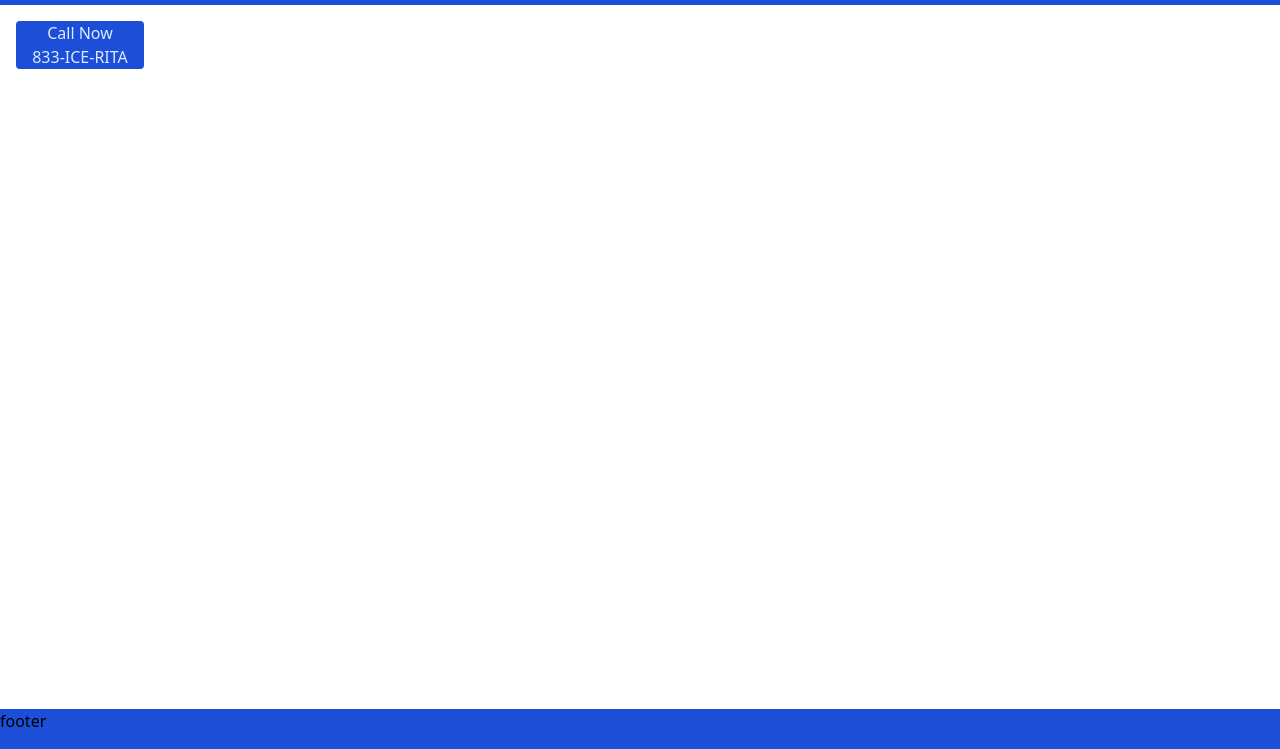
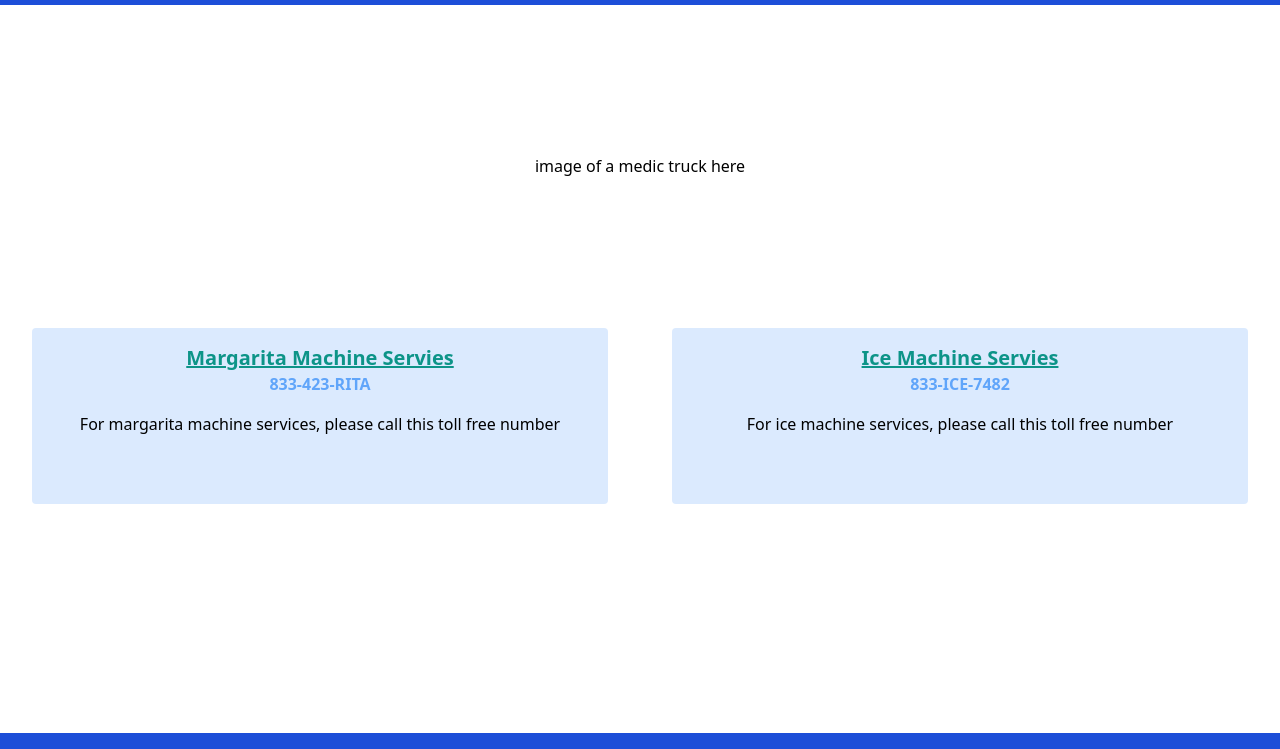
Before and after one commit to gunnarjessee/simmons_website, a plain HTML site: page index.html in a window 1280 px wide. Shown: the part 51-800 px from the top of the page. Drawn offline with Linux system fonts and the light colour scheme.

Commit message:
updates to styling

```diff
--- a/index.html
+++ b/index.html
@@ -4,11 +4,12 @@
         <meta charset="UTF-8">
         <meta http-equiv="X-UA-Compatible" content="IE=edge">
         <meta name="viewport" content="width=device-width, initial-scale=1.0">
+        <meta author="Gunnar Jessee">
         <title>Ice Machine Medic | Margarita Medic</title>
         <link href="/dist/output.css" rel="stylesheet">
     </head>
 
-    <body class="bg-blue-400">
+    <body class="">
         <div class="flex flex-col h-screen justify-between">
             <nav class="bg-blue-700 pt-4 pb-2 text-blue-100">
                 <div class="text-center md:text-2xl sm:text-xl">
@@ -17,15 +18,33 @@
                 </div>
             </nav>
 
-            <main class="bg-white h-screen justify-center">
-                <div class="bg-blue-700 w-32 mt-4 ml-4 text-center text-blue-100 rounded">
-                    <h1>Call Now</h1>
-                    <p1>833-ICE-RITA</p1>
+            <div class="text-center">
+                image of a medic truck here
+            </div>
+
+            <main class="flex justify-center">
+                <div class="card-holder">
+                    <div class="bg-blue-100 rounded h-44 pop">
+                        <h1 class="card">
+                            Margarita Machine Servies
+                        </h1>
+                        <p class="text-center text-blue-400 font-bold">833-423-RITA</p>
+                        <p class="text-center font-sm mt-4">For margarita machine services, please call this toll free number</p>
+                    </div>
+
+                    <div class="bg-blue-100 rounded h-44 pop">
+                        <h1 class="card">
+                            Ice Machine Servies
+                        </h1>
+                        <p class="text-center text-blue-400 font-bold">833-ICE-7482</p>
+                        <p class="text-center font-sm mt-4">For ice machine services, please call this toll free number</p>
+                    </div>
                 </div>
+
             </main>
 
             <footer class="bg-blue-700 pb-4">
-                footer
+
             </footer>
         </div>
 
--- a/src/input.css
+++ b/src/input.css
@@ -1,3 +1,20 @@
 @tailwind base;
 @tailwind components;
 @tailwind utilities;
+
+
+@layer components {
+    .card {
+        @apply text-center text-teal-600 font-bold text-xl mt-4 underline underline-offset-1;
+    }
+
+    .pop {
+        @apply transition scale-100 hover:duration-700 md:hover:scale-110;
+    }
+
+    .card-holder {
+        @apply grid md:grid-cols-2 sm:grid-rows-2 ml-8 mr-8 w-screen h-64 sm:gap-16 md:gap-16;
+
+    }
+
+}
```
Also changed, not shown: dist/output.css.
